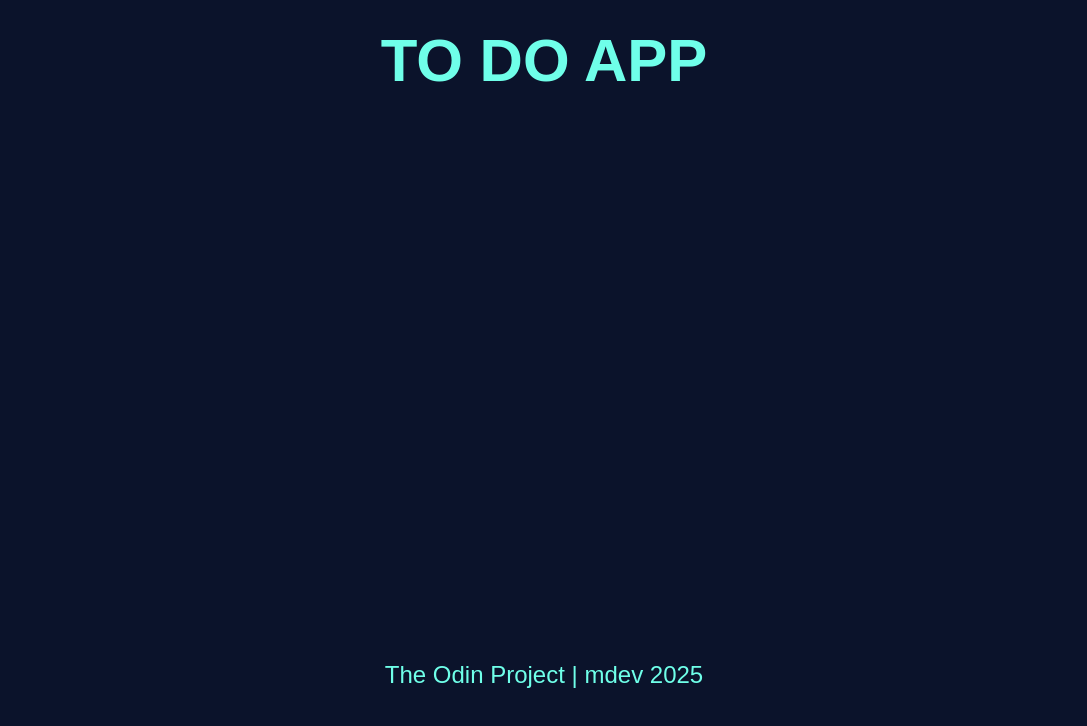
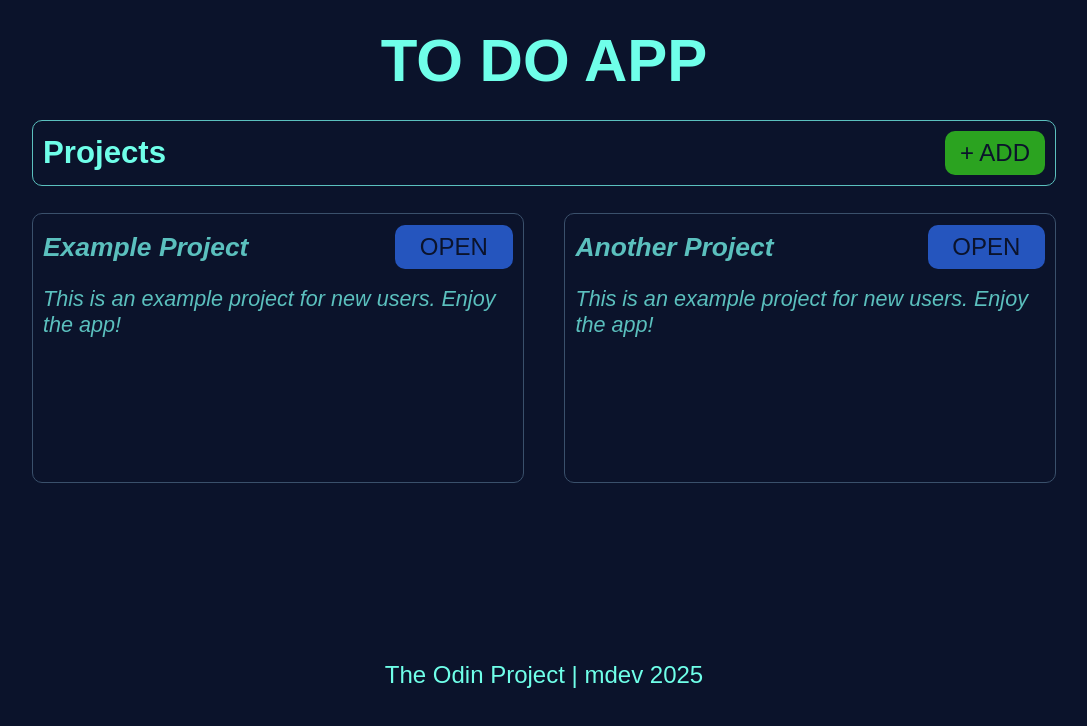
Before and after one commit to mdev-repos/TheOdinProject-10-ToDoList, a website built with webpack: page src/index.html in a window 1280 px wide. Both pictures are taken after a click on the button "Try for free". Shown: the whole page, without its empty margins (96-1183 px from the left). Built offline with nearby package versions, Linux system fonts and the light colour scheme; files whose address does not match are found by name; a web font is replaced by a local one.

Commit message:
feat. A view of in-memory projects has been added. Within the view, functionality has been added to open each project individually using an OPEN button.

```diff
--- a/src/index.js
+++ b/src/index.js
@@ -4,6 +4,8 @@ import { Project, ProjectService, ProjectState } from './models/project';
 import { dateFormatter, dateComparer, changeDue, getRemainingDays } from './utils/date-utils'
 import loadHome from './views/home-view';
 import loadApp from './views/app-view';
+import loadProject from './views/project-view';
+
 
 function clearContent(){
   const mainContainer = document.querySelector('.main-content');
@@ -21,16 +23,21 @@ const exampleProject2 = ProjectService.createProject('Another Project', 'This is
 const exampleTask3 = TaskService.createTask('Another Task', 'This is an example task', dateFormatter(2025, 2, 19, 19, 30), Priority.LOW, exampleProject2.projectID);
 ProjectService.addTask(exampleProject2.projectID, exampleTask3.taskID);
 
-console.log(ProjectService.getAllProjects());
-console.log(ProjectService.getProjectByID(exampleProject.projectID));
-console.log(TaskService.getAllTasks(exampleProject.projectID));
-console.log(TaskService.getTaskByID(exampleTask.taskID));
+
 
 clearContent();
 loadHome();
 
 const ctaHomeBtn = document.querySelector('#home-cta');
-  ctaHomeBtn.addEventListener ('click', () => {
-    clearContent();
-    loadApp();
-  });
+ctaHomeBtn.addEventListener ('click', () => {
+  clearContent();
+  loadApp();
+
+  const projectsOpeners = document.querySelectorAll('.project-open-btn');
+    projectsOpeners.forEach(btn => {
+    btn.addEventListener ('click', (e) => {
+        e.preventDefault();
+        clearContent();
+        loadProject();
+    })});
+});
--- a/src/styles.css
+++ b/src/styles.css
@@ -12,6 +12,15 @@
     --primary-color: #6fffe9;
     --secondary-color: #5bc0be;
     --third-color: #3a506b;
+
+    --create-color: #2ba320;
+    --create-hov-color: #56f547;
+
+    --edit-color: #2555be;
+    --edit-hov-color: #4177ec;
+
+    --delete-color: #c50b0b;
+    --delete-hov-color: #f02f2f;
 }
 
 body{
@@ -101,6 +110,106 @@ main{
     box-shadow: 2px 2px 2px var(--third-color);
 }
 
+  /* APP STYLES */
+.app-container{
+    width: 100%;
+    display: flex;
+    flex-direction: column;
+    justify-content: center;
+    align-items: center;
+    padding: 0 10%;
+    gap: 7px;
+}
+
+.projects-adm{
+    width: 100%;
+    display: flex;
+    justify-content: space-between;
+    align-items: center;
+    padding: 10px;
+    gap: 20px;
+    border: 1px solid var(--secondary-color);
+    border-radius: 10px;
+    margin-bottom: 20px;
+}
+
+.projects-adm p{
+    font-size: 1.3rem;
+    font-weight: 600;
+}
+
+.projects-adm span, .proj-card-header span{
+    width: 25%;
+    color: var(--bg-color);
+    padding: 8px 12px;
+    border-radius: 10px;
+    transition: transform 0.2s;
+    text-align: center;
+}
+
+.projects-adm span{
+    background-color: var(--create-color);
+}
+
+.proj-card-header span{
+    background-color: var(--edit-color);
+}
+
+.projects-adm span:hover, .proj-card-header span:hover{
+    cursor: pointer;
+    transform: scale(1.05);
+}
+
+.projects-adm span:hover{
+    background-color: var(--create-hov-color);
+}
+
+.proj-card-header span:hover{
+    background-color: var(--edit-hov-color);
+}
+
+.projects-container{
+ width: 100%;
+ display: flex;
+ flex-direction: column;
+ gap: 10px;
+ color: var(--secondary-color);
+}
+
+.project-card {
+    width: 100%;
+    height: 150px;
+    display: flex;
+    flex-direction: column;
+    padding: 10px;
+    gap: 15px;
+    border: 1px solid var(--third-color);
+    border-radius: 10px;
+}
+
+.proj-card-header{
+    width: 100%;
+    height: 20%;
+    display: flex;
+    justify-content: space-between;
+    align-items: center;
+}
+
+.proj-card-title{
+    font-size: 1.1rem;
+    font-weight: 600;
+    font-style: italic;
+}
+
+.proj-card-descript{
+    width: 100%;
+    height: 80%;
+    font-size: 0.9rem;
+    font-weight: 200;
+    color: var(--secondary-color);
+    font-style: italic;
+}
+
 /* FOOTER STYLES */
 footer{
     display: flex;
@@ -124,4 +233,28 @@ footer{
         width: 50%;
         height: auto;
     }
+
+    .projects-adm span{
+        max-width: 100px;
+    }
+
+    .projects-container{
+        width: 100%;
+        display: flex;
+        flex-direction: row;
+        flex-wrap: wrap;
+        justify-content: space-between;
+        gap: 10px;
+        color: var(--secondary-color);
+    }
+
+    .project-card {
+        width: 48%;
+        min-width: 300px;
+        height: 270px;
+    }
+
+    .proj-card-header span{
+        min-width: 100px;
+    }
 }
--- a/src/views/app-view.js
+++ b/src/views/app-view.js
@@ -1,3 +1,60 @@
+import { Project, ProjectService, ProjectState } from '../models/project';
+
+function createProjectCard (project) {
+    const projectCard = document.createElement('div');
+    projectCard.classList.add('project-card');
+
+    const cardHeader = document.createElement('div');
+    cardHeader.classList.add('proj-card-header');
+
+    const cardTitle = document.createElement('p');
+    cardTitle.classList.add('proj-card-title');
+    cardTitle.textContent = `${project.title}`;
+    cardHeader.appendChild(cardTitle);
+
+    const cardSpan = document.createElement('span');
+    cardSpan.classList.add('project-open-btn');
+    cardSpan.textContent = 'OPEN';
+    cardHeader.appendChild(cardSpan);
+
+    projectCard.appendChild(cardHeader);
+
+    const cardDescription = document.createElement('p');
+    cardDescription.classList.add('proj-card-descript');
+    cardDescription.textContent = `${project.description}`;
+    projectCard.appendChild(cardDescription);
+
+    return projectCard;
+}
+
 export default function loadApp () {
+    const mainContainer = document.querySelector('.main-content');
+    const appContainer = document.createElement('div');
+    appContainer.classList.add('app-container');
 
+    const projectsAdm = document.createElement('div');
+    projectsAdm.classList.add('projects-adm');
+
+    const admTitle = document.createElement('p');
+    admTitle.textContent = 'Projects';
+    projectsAdm.appendChild(admTitle);
+
+    const admSpan = document.createElement('span');
+    admSpan.textContent = '+ ADD';
+    projectsAdm.appendChild(admSpan);
+
+    appContainer.appendChild(projectsAdm);
+
+    const projectsContainer = document.createElement('div');
+    projectsContainer.classList.add('projects-container');
+
+    const allProjects = ProjectService.getAllProjects();
+
+    allProjects.forEach(project => {
+        const card = createProjectCard(project);
+        projectsContainer.appendChild(card);
+    });
+
+    appContainer.appendChild(projectsContainer);
+    mainContainer.appendChild(appContainer);
 }
--- /dev/null
+++ b/src/views/project-view.js
@@ -0,0 +1,3 @@
+export default function loadProject () {
+
+}
```
Also changed, not shown: src/index.html (+1 -0 lines).
